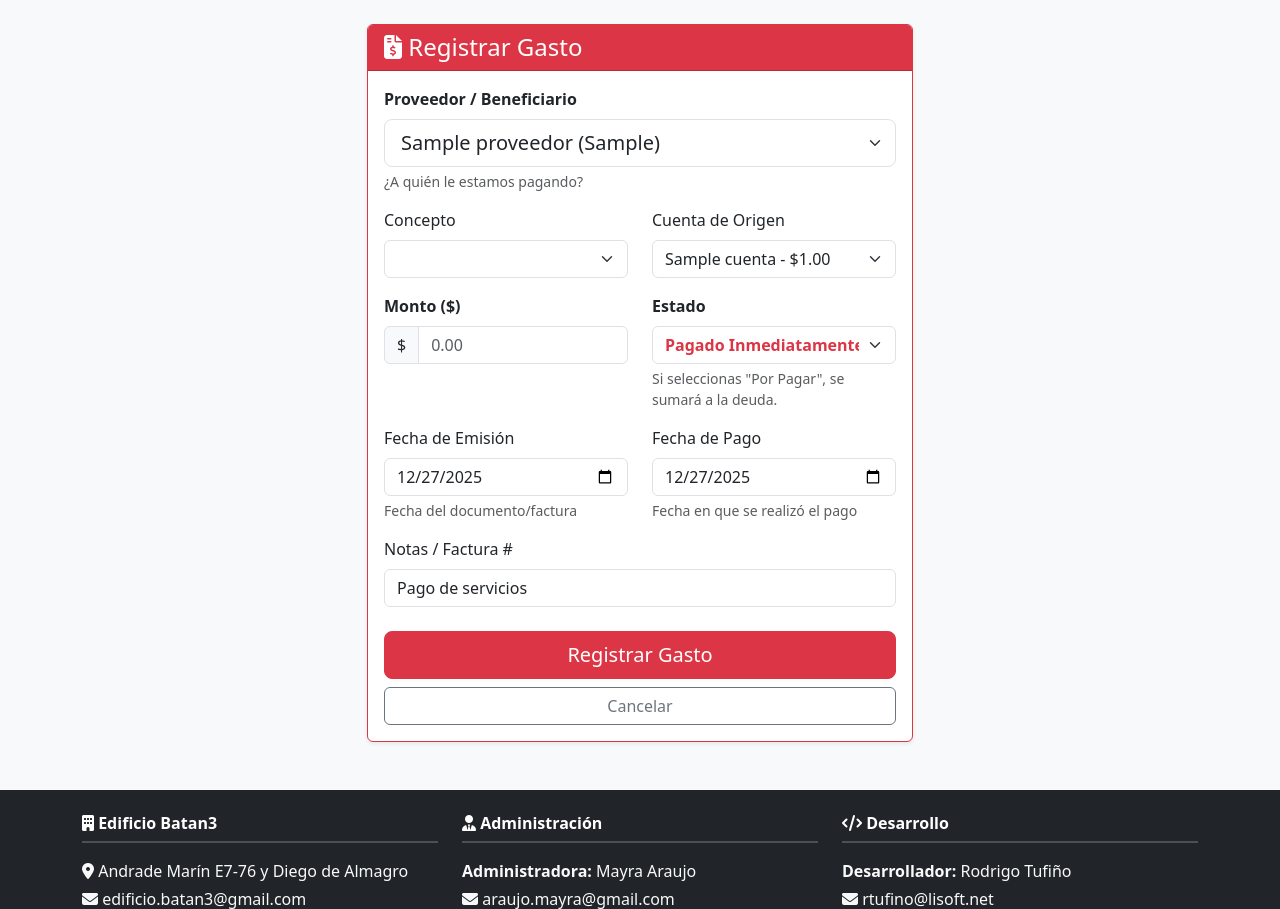
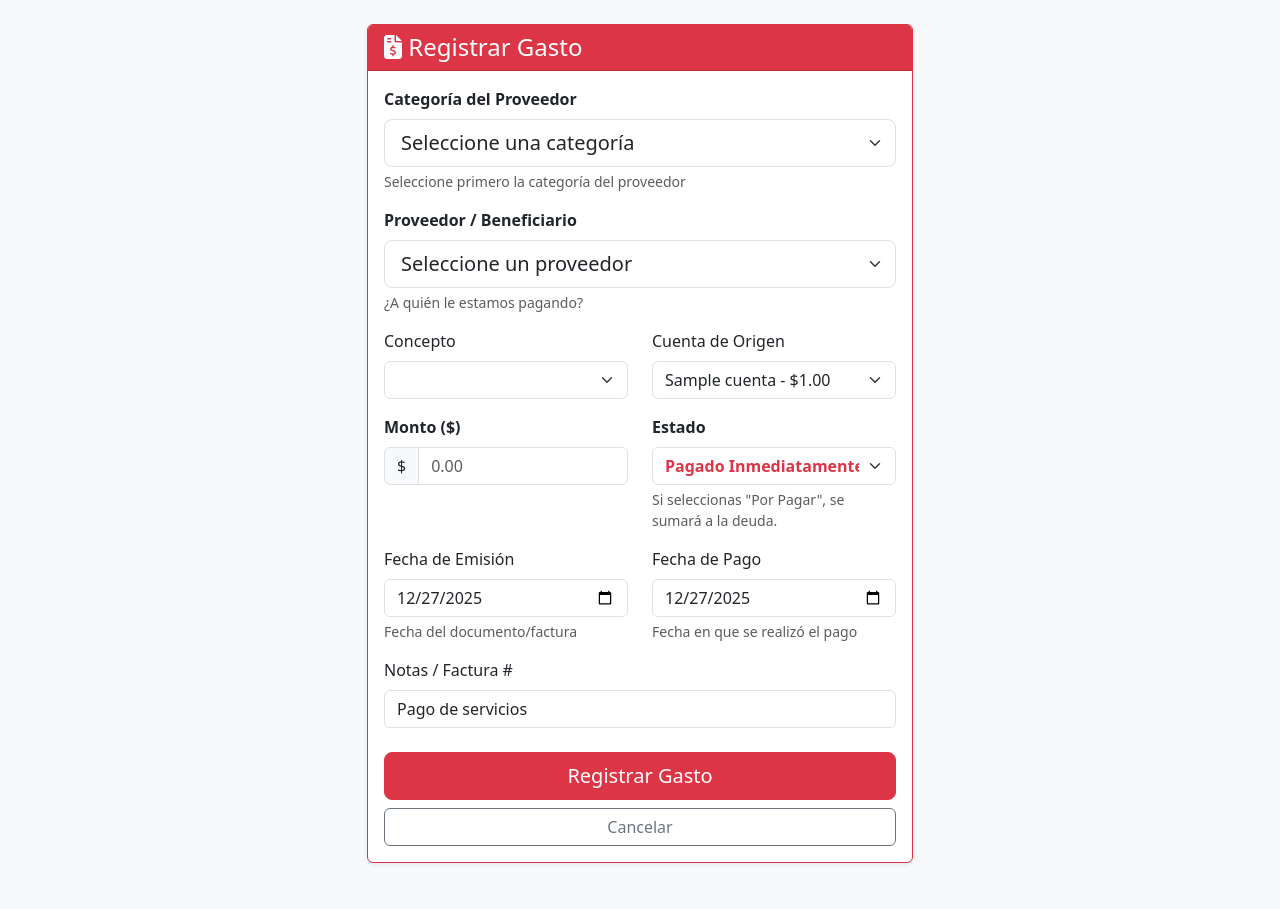
Before and after one commit to rtufino/batan3, a Flask app: page /finanzas/gasto/nuevo in a window 1280 px wide. Shown: the part 56-965 px from the top of the page. Run offline with Flask 3, Linux system fonts and the light colour scheme; tables that the repository leaves empty hold one stand-in row (values such as "Sample post"); lists and menus that the app fills with data are empty; some libraries are stand-ins or nearby versions.

Commit message:
Filtro por categoria en formulario de gastos

```diff
--- a/app/forms.py
+++ b/app/forms.py
@@ -6,6 +6,15 @@ from wtforms.validators import DataRequired, NumberRange, Optional, Email
 from app.models import Proveedor
 
 class GastoForm(FlaskForm):
+    # Categoría del Proveedor
+    categoria_proveedor = SelectField('Categoría del Proveedor', choices=[
+        ('', 'Seleccione una categoría'),
+        ('SERVICIOS_BASICOS', 'Servicios Básicos'),
+        ('MANTENIMIENTO', 'Mantenimiento'),
+        ('NOMINA', 'Nómina'),
+        ('OTROS', 'Otros')
+    ], validators=[Optional()])
+
     # A quién le pagamos (Empresa eléctrica, Conserje, Ferretería)
     proveedor_id = SelectField('Proveedor / Beneficiario', validators=[DataRequired()], coerce=int)
 
--- a/app/routes/finanzas.py
+++ b/app/routes/finanzas.py
@@ -13,6 +13,11 @@ def nuevo_gasto():
     form = GastoForm()
 
     # 1. Cargar opciones
+    proveedores_servicios_basicos = Proveedor.query.filter_by(categoria='SERVICIOS_BASICOS').all()
+    proveedores_mantenimiento = Proveedor.query.filter_by(categoria='MANTENIMIENTO').all()
+    proveedores_nomina = Proveedor.query.filter_by(categoria='NOMINA').all()
+    proveedores_otros = Proveedor.query.filter_by(categoria='OTROS').all()
+
     form.proveedor_id.choices = [(p.id, f"{p.nombre} ({p.categoria})") for p in Proveedor.query.all()]
     form.rubro_id.choices = [(r.id, r.nombre) for r in Rubro.query.filter_by(tipo='EGRESO').all()]
     form.cuenta_id.choices = [(c.id, f"{c.nombre} - ${c.saldo:.2f}") for c in Cuenta.query.all()]
@@ -70,7 +75,17 @@ def nuevo_gasto():
     if not form.fecha_pago.data and form.estado.data == 'PAGADO':
         form.fecha_pago.data = datetime.now().date()
 
-    return render_template('finanzas/nuevo_gasto.html', form=form)
+    # Preparar datos de proveedores para JavaScript
+    proveedores_data = {
+        'SERVICIOS_BASICOS': [{'id': p.id, 'nombre': p.nombre} for p in proveedores_servicios_basicos],
+        'MANTENIMIENTO': [{'id': p.id, 'nombre': p.nombre} for p in proveedores_mantenimiento],
+        'NOMINA': [{'id': p.id, 'nombre': p.nombre} for p in proveedores_nomina],
+        'OTROS': [{'id': p.id, 'nombre': p.nombre} for p in proveedores_otros]
+    }
+
+    return render_template('finanzas/nuevo_gasto.html',
+                           form=form,
+                           proveedores_data=proveedores_data)
 
 # 1. RUTA PARA VER EL HISTORIAL
 @finanzas_bp.route('/historial')
--- a/app/templates/finanzas/nuevo_gasto.html
+++ b/app/templates/finanzas/nuevo_gasto.html
@@ -14,8 +14,14 @@
                     {{ form.hidden_tag() }}
 
                     <div class="mb-3">
+                        <label class="form-label fw-bold">Categoría del Proveedor</label>
+                        {{ form.categoria_proveedor(class="form-select form-select-lg", id="categoria_proveedor") }}
+                        <div class="form-text">Seleccione primero la categoría del proveedor</div>
+                    </div>
+
+                    <div class="mb-3">
                         <label class="form-label fw-bold">Proveedor / Beneficiario</label>
-                        {{ form.proveedor_id(class="form-select form-select-lg") }}
+                        {{ form.proveedor_id(class="form-select form-select-lg", id="proveedor_id") }}
                         <div class="form-text">¿A quién le estamos pagando?</div>
                     </div>
 
@@ -102,6 +108,39 @@ document.addEventListener('DOMContentLoaded', function() {
 
     // Ejecutar cuando cambie el estado
     estadoSelect.addEventListener('change', actualizarFechaPago);
+
+    // Script para filtrar proveedores por categoría
+    const categoriaProveedorSelect = document.getElementById('categoria_proveedor');
+    const proveedorSelect = document.getElementById('proveedor_id');
+
+    // Datos de proveedores por categoría
+    const proveedores = {{ proveedores_data | tojson | safe }};
+
+    function filtrarProveedores() {
+        const categoriaSeleccionada = categoriaProveedorSelect.value;
+
+        // Limpiar opciones actuales
+        proveedorSelect.innerHTML = '<option value="">Seleccione un proveedor</option>';
+
+        // Si no hay categoría seleccionada, salir
+        if (!categoriaSeleccionada) return;
+
+        // Filtrar y agregar proveedores de la categoría
+        const proveedoresFiltrados = proveedores[categoriaSeleccionada] || [];
+
+        proveedoresFiltrados.forEach(proveedor => {
+            const option = document.createElement('option');
+            option.value = proveedor.id;
+            option.textContent = proveedor.nombre;
+            proveedorSelect.appendChild(option);
+        });
+    }
+
+    // Agregar evento de cambio
+    categoriaProveedorSelect.addEventListener('change', filtrarProveedores);
+
+    // Ejecutar al cargar la página por si ya hay una categoría seleccionada
+    filtrarProveedores();
 });
 </script>
 {% endblock %}
```
